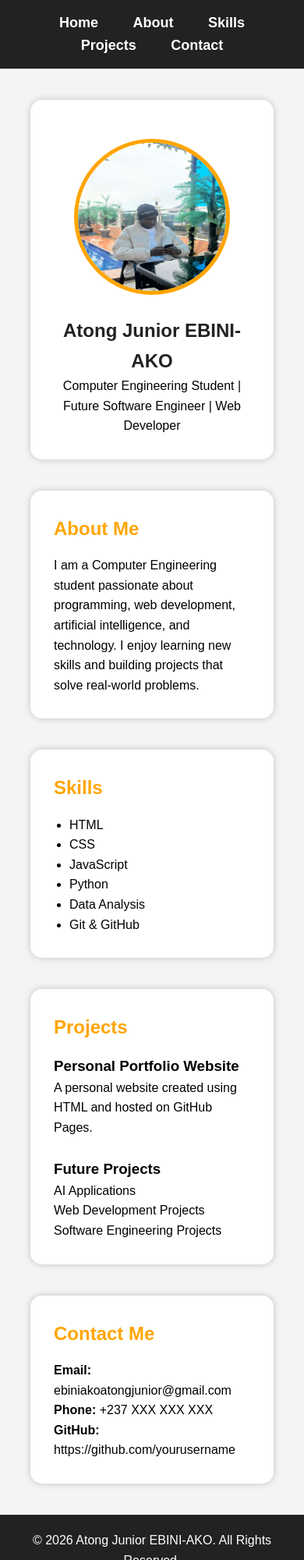
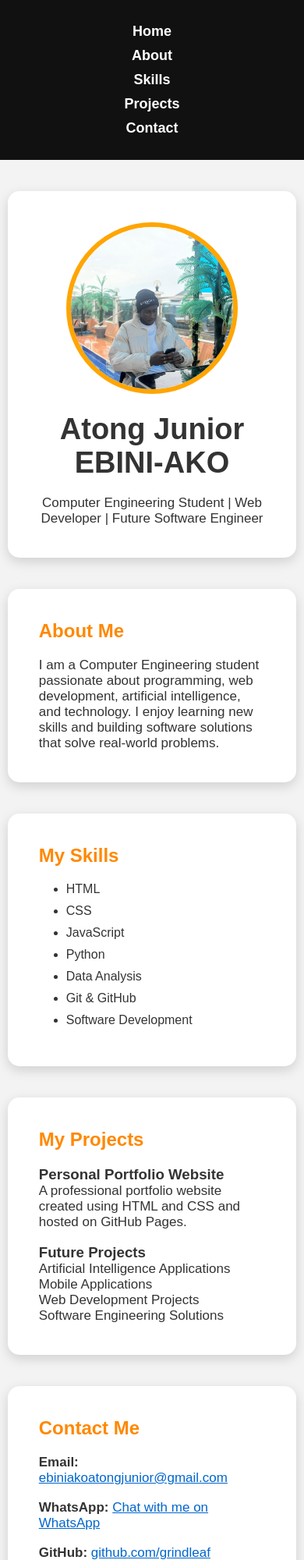
Before and after one commit to Atong1234-jr/atongjunior.github.io, a plain HTML site: page index.html in a window 390 px wide. Shown: the top 2000 px of the page at 78% size. Drawn offline with Linux system fonts and the light colour scheme.

Commit message:
Enhance portfolio HTML with updated metadata and content
Updated the portfolio details, including title, meta tags, and content for better clarity and SEO.

```diff
--- a/index.html
+++ b/index.html
@@ -1,13 +1,34 @@
+   <!DOCTYPE html>
+<html lang="en">
 
-<!DOCTYPE html>
-<html lang="en">
 <head>
+
 <meta charset="UTF-8">
 <meta name="viewport" content="width=device-width, initial-scale=1.0">
 
-<title>Atong Junior | Portfolio</title>
+<title>Atong Junior EBINI-AKO | Portfolio</title>
+
+<meta name="description" content="Atong Junior EBINI-AKO - Computer Engineering student, Web Developer and Programmer.">
+
+<meta name="keywords" content="Atong Junior, Computer Engineering, Web Development, Python, JavaScript, Portfolio">
+
+<meta name="author" content="Atong Junior EBINI-AKO">
+
+
+<!-- Facebook Sharing Preview -->
+
+<meta property="og:title" content="Atong Junior EBINI-AKO Portfolio">
+
+<meta property="og:description" content="Computer Engineering student passionate about software development and technology.">
+
+<meta property="og:image" content="myphoto.jpg">
+
+<meta property="og:type" content="website">
+
+
 
 <style>
+
 
 *{
 margin:0;
@@ -15,100 +36,254 @@ padding:0;
 box-sizing:border-box;
 }
 
-body{
-font-family:Arial,sans-serif;
-background:#f4f4f4;
-line-height:1.6;
+
+html{
 scroll-behavior:smooth;
 }
 
+
+body{
+
+font-family:Arial, sans-serif;
+background:#f3f3f3;
+color:#333;
+
+}
+
+
+
+/* Navigation */
+
 nav{
-background:#222;
-padding:15px;
+
+background:#111;
+padding:20px;
 text-align:center;
 position:sticky;
 top:0;
+z-index:1000;
+
 }
 
+
 nav a{
+
 color:white;
 text-decoration:none;
-margin:20px;
+margin:15px;
 font-size:18px;
 font-weight:bold;
+
 }
 
+
 nav a:hover{
-color:orange;
+
+color:#ff9900;
+
 }
 
+
+
+/* Sections */
+
 section{
+
+width:85%;
+margin:40px auto;
 background:white;
-width:80%;
-margin:40px auto;
-padding:30px;
+padding:40px;
 border-radius:15px;
-box-shadow:0 0 10px rgba(0,0,0,0.2);
+box-shadow:0px 5px 15px rgba(0,0,0,0.15);
+
 }
 
+
+
+/* Home */
+
 #home{
+
 text-align:center;
+
 }
 
-img{
-width:200px;
-height:200px;
+
+.profile{
+
+width:220px;
+height:220px;
 border-radius:50%;
-border:5px solid orange;
-margin-top:20px;
+object-fit:cover;
+border:6px solid orange;
+
 }
 
+
 h1{
-margin-top:20px;
-color:#222;
+
+font-size:38px;
+margin:20px 0;
+
 }
 
+
 h2{
-color:orange;
-margin-bottom:15px;
+
+color:#ff8800;
+margin-bottom:20px;
+
 }
 
-ul{
-padding-left:20px;
+
+p{
+
+font-size:17px;
+
 }
 
+
+
+/* Skills */
+
+ul{
+
+padding-left:25px;
+
+}
+
+
+li{
+
+margin:10px;
+
+}
+
+
+
+/* Contact */
+
+
+input,textarea{
+
+width:100%;
+padding:12px;
+border-radius:8px;
+border:1px solid #ccc;
+
+}
+
+
+textarea{
+
+height:120px;
+
+}
+
+
+button{
+
+background:#111;
+color:white;
+padding:12px 25px;
+border:none;
+border-radius:8px;
+cursor:pointer;
+
+}
+
+
+button:hover{
+
+background:orange;
+
+}
+
+
+
+a{
+
+color:#0066cc;
+
+}
+
+
+
+/* Footer */
+
+
 footer{
-background:#222;
+
+background:#111;
 color:white;
 text-align:center;
 padding:20px;
 margin-top:40px;
+
 }
+
+
+
+/* Mobile */
+
+@media(max-width:600px){
+
+nav a{
+
+display:block;
+margin:10px;
+
+}
+
+
+section{
+
+width:95%;
+
+}
+
+}
+
 
 </style>
 
 </head>
 
+
 <body>
 
+
 <nav>
+
 <a href="#home">Home</a>
+
 <a href="#about">About</a>
+
 <a href="#skills">Skills</a>
+
 <a href="#projects">Projects</a>
+
 <a href="#contact">Contact</a>
+
 </nav>
+
+
 
 <section id="home">
 
-<img src="myphoto.jpg" alt="My Picture">
+
+<img src="myphoto.jpg" alt="Atong Junior Picture" class="profile">
+
 
 <h1>Atong Junior EBINI-AKO</h1>
 
-<p>Computer Engineering Student | Future Software Engineer | Web Developer</p>
+
+<p>
+Computer Engineering Student | Web Developer | Future Software Engineer
+</p>
+
 
 </section>
-
 <section id="about">
 
 <h2>About Me</h2>
@@ -116,66 +291,179 @@ margin-top:40px;
 <p>
 I am a Computer Engineering student passionate about programming,
 web development, artificial intelligence, and technology.
-I enjoy learning new skills and building projects that solve
-real-world problems.
+I enjoy learning new skills and building software solutions
+that solve real-world problems.
 </p>
 
 </section>
 
+
+
 <section id="skills">
 
-<h2>Skills</h2>
+<h2>My Skills</h2>
 
 <ul>
+
 <li>HTML</li>
+
 <li>CSS</li>
+
 <li>JavaScript</li>
+
 <li>Python</li>
+
 <li>Data Analysis</li>
+
 <li>Git & GitHub</li>
+
+<li>Software Development</li>
+
 </ul>
 
 </section>
 
+
+
+
 <section id="projects">
 
-<h2>Projects</h2>
+<h2>My Projects</h2>
+
 
 <h3>Personal Portfolio Website</h3>
 
 <p>
-A personal website created using HTML and hosted on GitHub Pages.
+A professional portfolio website created using HTML and CSS
+and hosted on GitHub Pages.
 </p>
 
+
 <br>
+
 
 <h3>Future Projects</h3>
 
 <p>
-AI Applications<br>
+
+Artificial Intelligence Applications<br>
+
+Mobile Applications<br>
+
 Web Development Projects<br>
-Software Engineering Projects
+
+Software Engineering Solutions
+
 </p>
+
 
 </section>
 
+
+
+
+
 <section id="contact">
+
 
 <h2>Contact Me</h2>
 
-<p><strong>Email:</strong> ebiniakoatongjunior@gmail.com</p>
 
-<p><strong>Phone:</strong> +237 XXX XXX XXX</p>
+<p>
+<strong>Email:</strong>
 
-<p><strong>GitHub:</strong> https://github.com/yourusername</p>
+<a href="mailto:ebiniakoatongjunior@gmail.com">
+ebiniakoatongjunior@gmail.com
+</a>
+
+</p>
+
+
+<br>
+
+
+<p>
+
+<strong>WhatsApp:</strong>
+
+<a href="https://wa.me/237621891039" target="_blank">
+
+Chat with me on WhatsApp
+
+</a>
+
+</p>
+
+
+<br>
+
+
+<p>
+
+<strong>GitHub:</strong>
+
+<a href="https://github.com/grindleaf" target="_blank">
+
+github.com/grindleaf
+
+</a>
+
+</p>
+
+
+<br><br>
+
+
+
+<h3>Send Me A Message</h3>
+
+
+<form action="#" method="post">
+
+
+<input type="text" placeholder="Your Name" required>
+
+
+<br><br>
+
+
+<input type="email" placeholder="Your Email" required>
+
+
+<br><br>
+
+
+<textarea placeholder="Write your message"></textarea>
+
+
+<br><br>
+
+
+<button type="submit">
+
+Send Message
+
+</button>
+
+
+</form>
+
 
 </section>
 
+
+
+
 <footer>
 
-<p>© 2026 Atong Junior EBINI-AKO. All Rights Reserved.</p>
+<p>
+© 2026 Atong Junior EBINI-AKO | All Rights Reserved
+</p>
 
 </footer>
 
+
+
 </body>
+
 </html>
```
